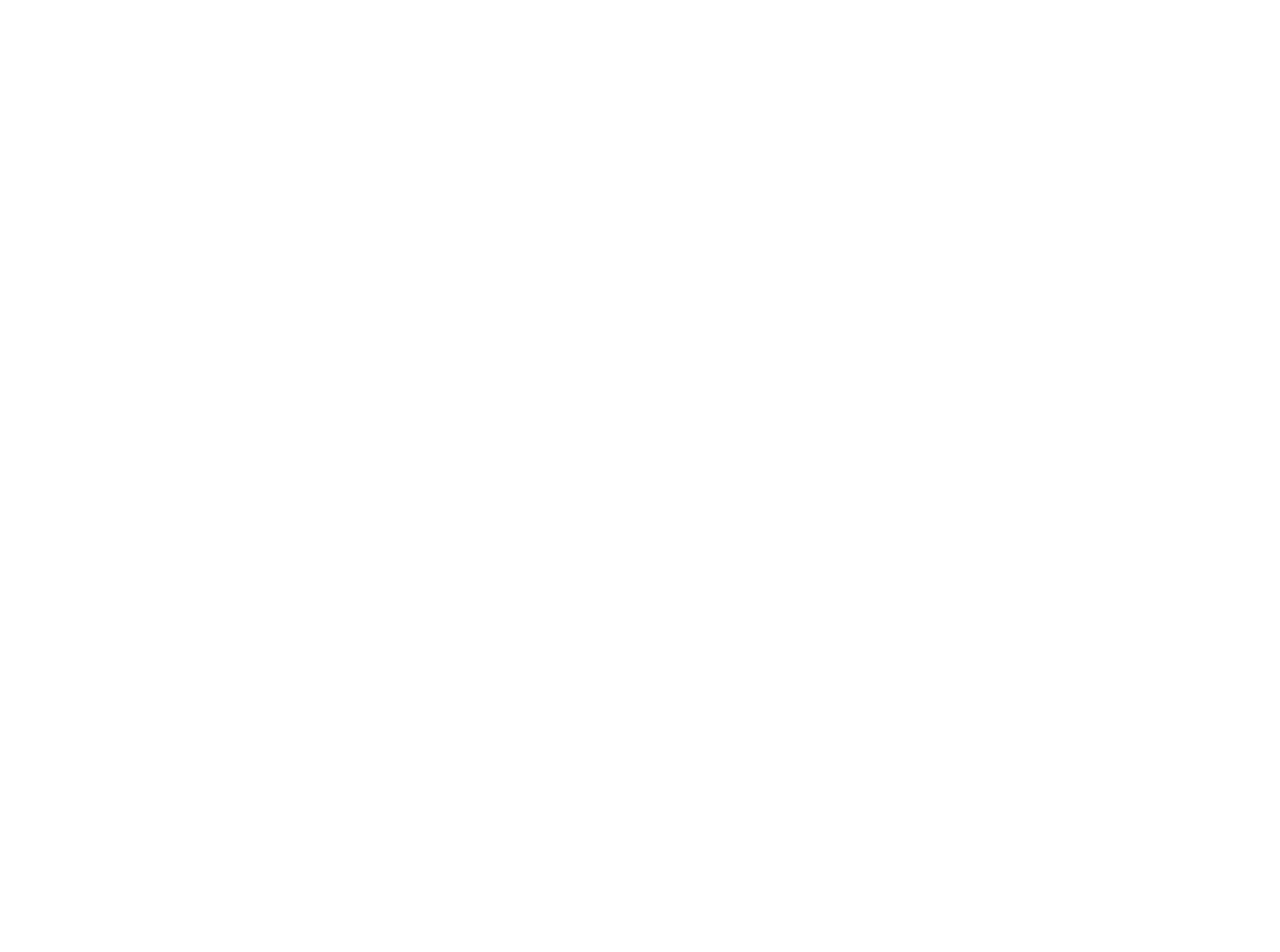
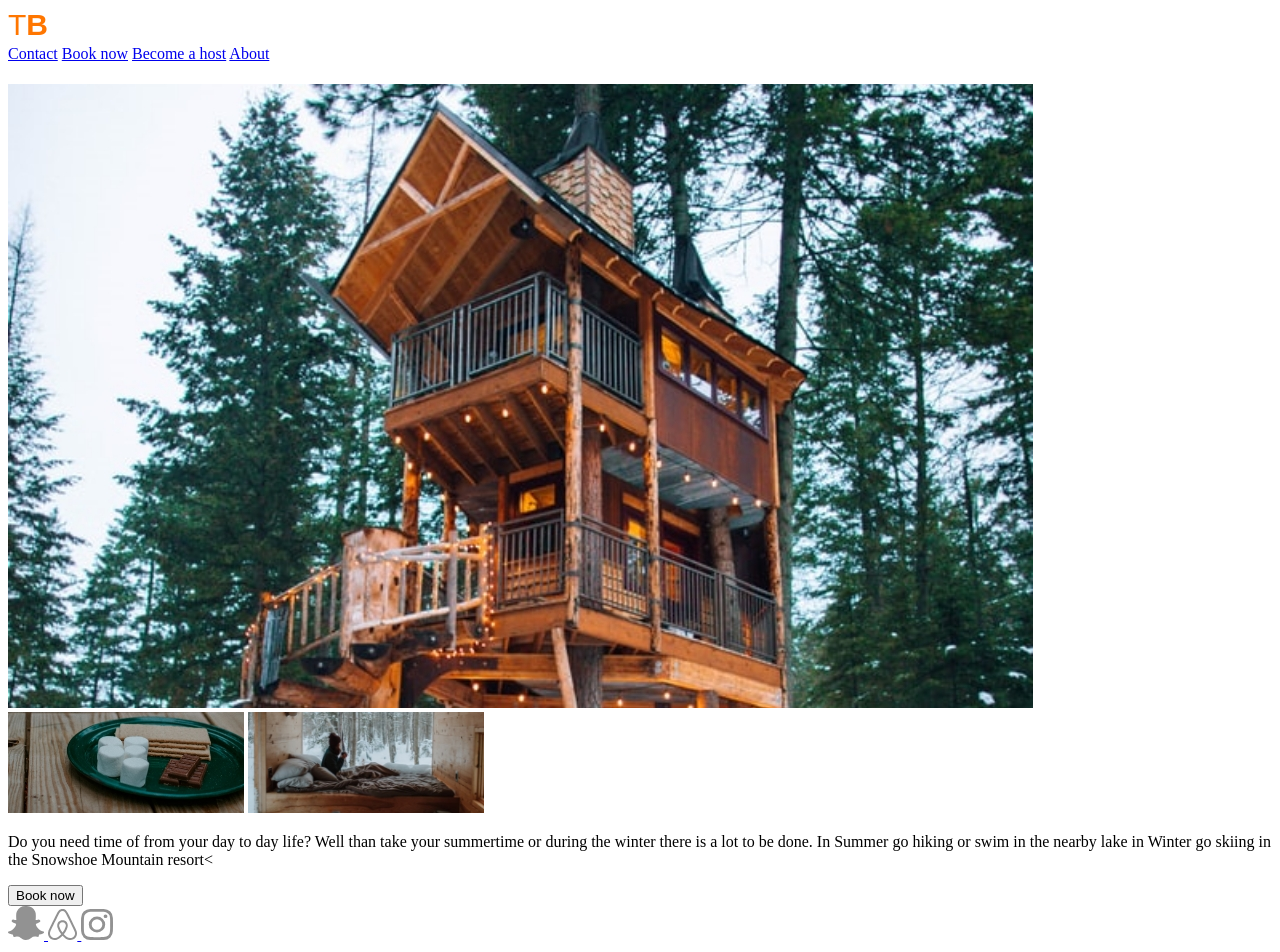
Before and after one commit to thenameiswiiwin/theBox, a plain HTML site: page index.html in a window 1280 px wide. Before the commit the page ends 800 px from the top, so only its background shows below. Drawn offline with Linux system fonts and the light colour scheme.

Commit message:
HTML: finish markup

```diff
--- a/index.html
+++ b/index.html
@@ -7,5 +7,70 @@
 		<link rel="stylesheet" href="css/style.css" />
 		<title>The Box</title>
 	</head>
-	<body></body>
+	<body>
+		<div class="main-grid">
+			<header>
+				<img src="img/TB.svg" alt="The Box" class="logo" />
+				<nav class="nav">
+					<a href="#" class="nav__link">Contact</a>
+					<a href="#" class="nav__link">Book now</a>
+					<a href="#" class="nav__link">Become a host</a>
+					<a href="#" class="nav__link">About</a>
+				</nav>
+			</header>
+			<main>
+				<h1 class="title"></h1>
+				<p class="location"></p>
+				<img
+					src="/img/house.jpg"
+					alt="Photo of a cabin"
+					class="primary-images"
+				/>
+				<div class="secondary-images">
+					<img
+						src="/img/little-1.jpg"
+						alt="Photo of S'mores"
+						class="secondary-image"
+					/>
+					<img
+						src="/img/little-2.jpg"
+						alt="Bedroom in cabin"
+						class="secondary-image"
+					/>
+				</div>
+				<p class="description">
+					Do you need time of from your day to day life? Well than take your
+					summertime or during the winter there is a lot to be done. In Summer
+					go hiking or swim in the nearby lake in Winter go skiing in the
+					Snowshoe Mountain resort<
+				</p>
+				<button class="btn">Book now</button>
+			</main>
+			<footer>
+				<div class="social-links">
+					<a href="#" aria-label="snapchat" class="so cial-link">
+						<img
+							src="/img/snapchat-ghost.svg"
+							alt="Snapchat logo"
+							class="social-imgage"
+						/>
+					</a>
+					<a href="#" aria-label="airbnb" class="social-link">
+						<img
+							src="/img/airbnb.svg"
+							alt="Airbnb logo"
+							class="social-imgage"
+						/>
+					</a>
+					<a href="#" aria-label="instagram" class="social-link">
+						<img
+							src="/img/instagram.svg"
+							alt="Instagram logo"
+							class="social-imgage"
+						/>
+					</a>
+				</div>
+			</footer>
+		</div>
+	</body>
 </html>
```
Also changed, not shown: img/TB.svg (added), img/airbnb.svg (added), img/house.jpg (added), img/instagram.svg (added), img/little-1.jpg (added), img/little-2.jpg (added), img/snapchat-ghost.svg (added).
